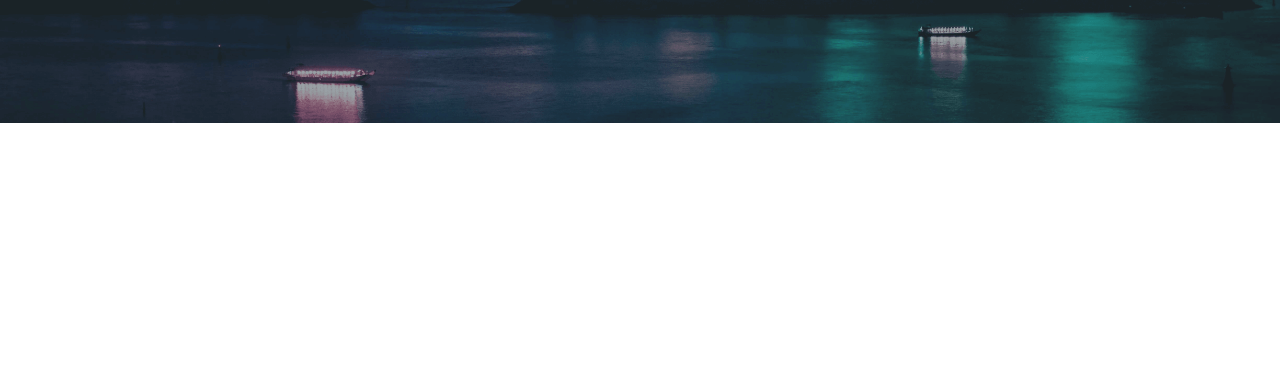
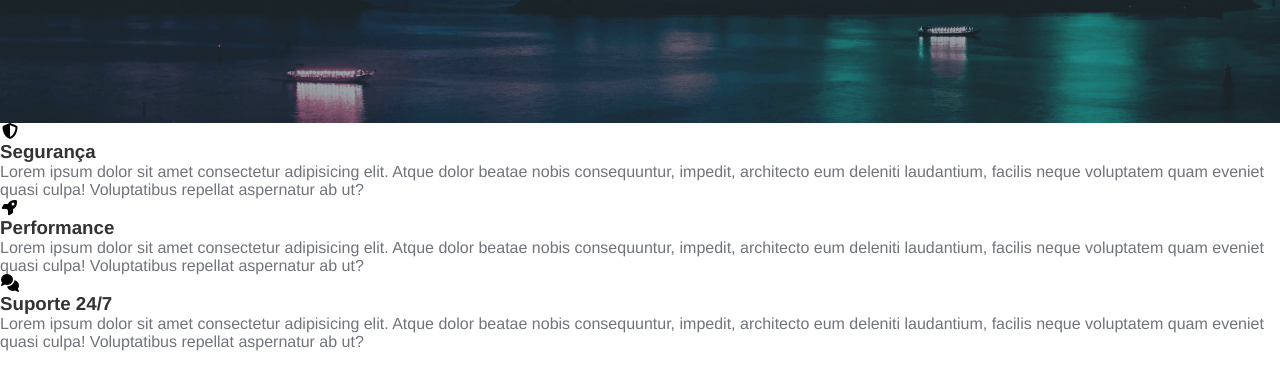
Before and after one commit to yumisszx/Curso-HTML-CSS-JavaScript-React, a plain HTML site: page projeto3/index.html in a window 1280 px wide. Shown: the part 378-768 px from the top of the page. Drawn offline with Linux system fonts and the light colour scheme.

Commit message:
estrutura html

```diff
--- a/projeto3/index.html
+++ b/projeto3/index.html
@@ -50,6 +50,34 @@
                     <h1>hDC Host</h1>
                     <p>Os melhores serviços para projetos de todos os tamanhos!</p>
                 </div>
+
+                <section class="services-container">
+                    <ul>
+                        <li>
+                            <i class="fas fa-shield-alt"></i>
+
+                            <h3>Segurança</h3>
+
+                            <p>Lorem ipsum dolor sit amet consectetur adipisicing elit. Atque dolor beatae nobis consequuntur, impedit, architecto eum deleniti laudantium, facilis neque voluptatem quam eveniet quasi culpa! Voluptatibus repellat aspernatur ab ut?</p>
+                        </li>
+
+                        <li>
+                            <i class="fas fa-rocket"></i>
+
+                            <h3>Performance</h3>
+
+                            <p>Lorem ipsum dolor sit amet consectetur adipisicing elit. Atque dolor beatae nobis consequuntur, impedit, architecto eum deleniti laudantium, facilis neque voluptatem quam eveniet quasi culpa! Voluptatibus repellat aspernatur ab ut?</p>
+                        </li>
+
+                        <li>
+                            <i class="fas fa-comments"></i>
+
+                            <h3>Suporte 24/7</h3>
+
+                            <p>Lorem ipsum dolor sit amet consectetur adipisicing elit. Atque dolor beatae nobis consequuntur, impedit, architecto eum deleniti laudantium, facilis neque voluptatem quam eveniet quasi culpa! Voluptatibus repellat aspernatur ab ut?</p>
+                        </li>
+                    </ul>
+                </section>
             </main>
 
     </div>
```
